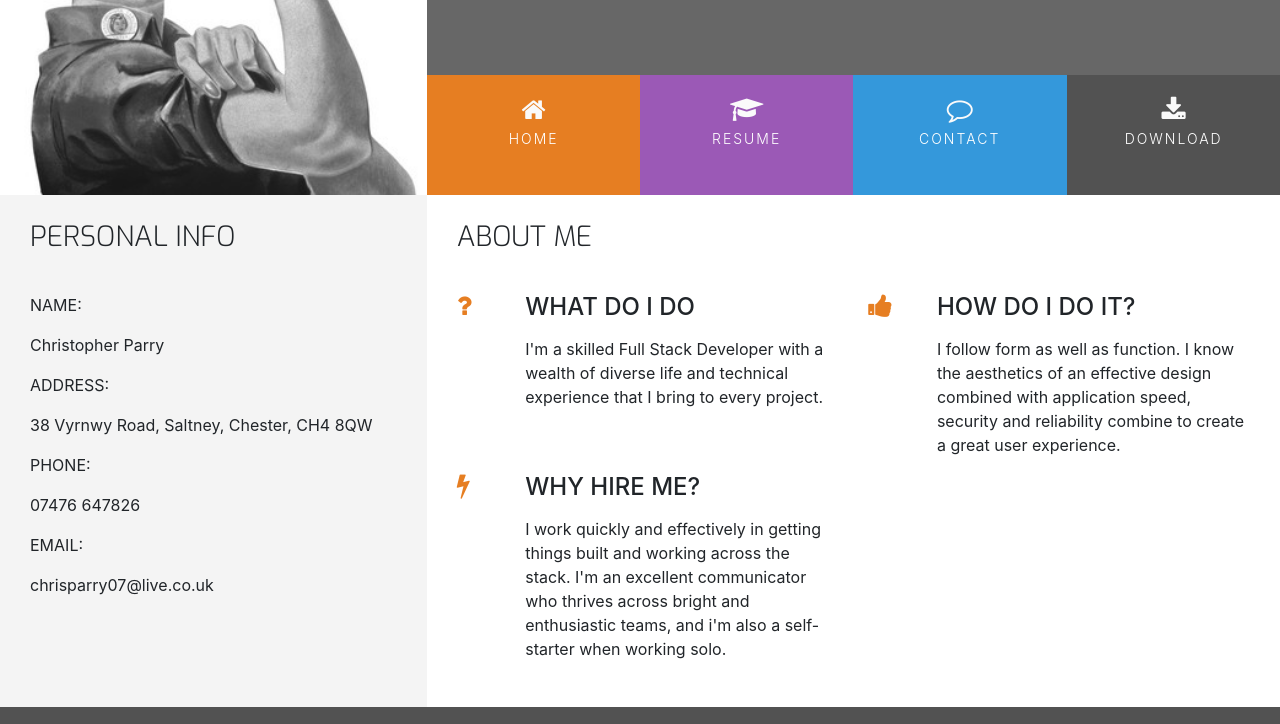
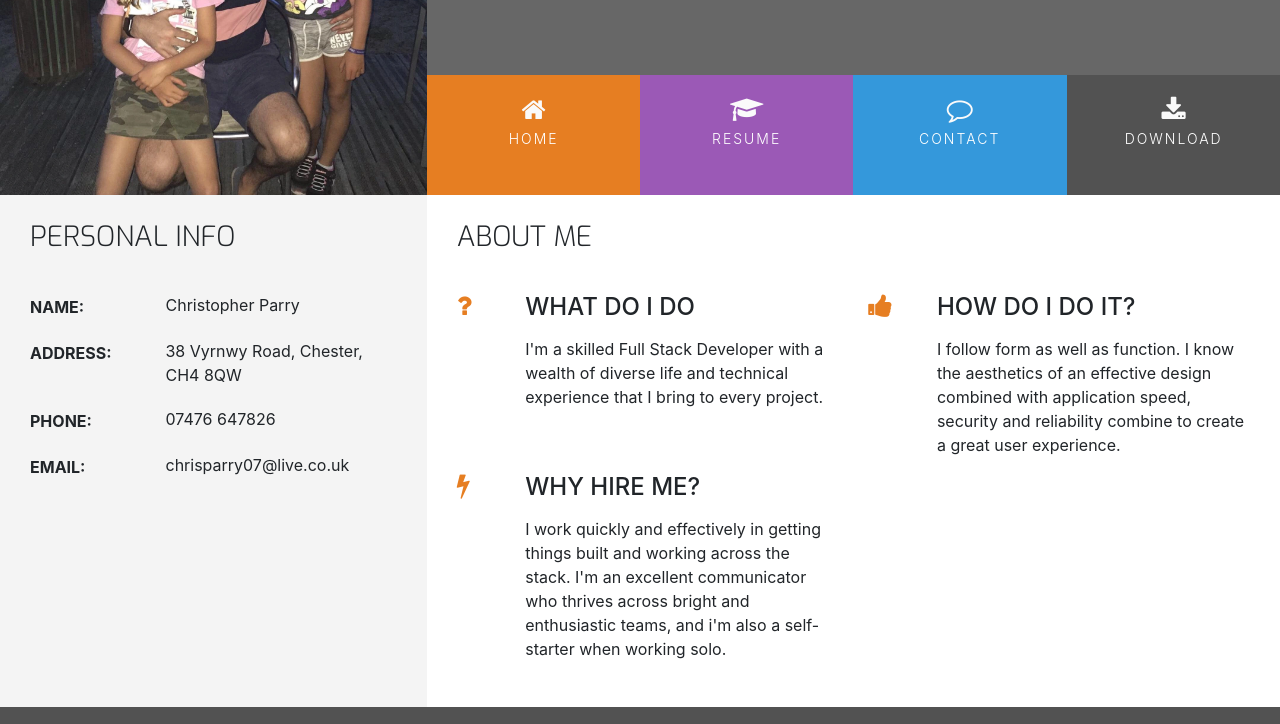
Before and after one commit to meSSSy/UCD-Resume, a plain HTML site: page index.html in a window 1280 px wide. Shown: the part 174-898 px from the top of the page. Drawn offline with nearby package versions, Linux system fonts and the light colour scheme; a web font is replaced by a local one.

Commit message:
Personal Info section added, however it looks wrong

```diff
--- a/assets/css/style.css
+++ b/assets/css/style.css
@@ -82,7 +82,7 @@ h1,h2,h3,h4 {
 }
 
 .logo {
-    background: url(../images/rosie.jpg);
+    background: url(../images/15B791CB-C763-4F6C-806D-E468AB1544EE.webp);
     background-position: center;
     background-repeat: no-repeat;
     background-size: cover;
@@ -243,3 +243,38 @@ footer {
 .three-reasons-heading {
     margin-bottom: 15px;
 }
+
+/* ------------------------------------- Personal Info */
+
+.personal-info-item {
+    margin-bottom: 20px;
+    display: block;
+    clear: both;
+}
+
+.personal-info-item .key,
+.personal-info-item .value {
+    padding-right: 8px;
+    display: inline-block;
+}
+
+.personal-info-item .key p,
+.personal-info-item .value p {
+    margin: 0;
+}
+
+.personal-info-item .key {
+    width: 30%;
+    margin-right: 21px;
+    padding-top: 2px;
+    vertical-align: top;
+}
+
+.personal-info-item .key p {
+    font-weight: 700;
+}
+
+.personal-info-item .value {
+    position: relative;
+    width: 60%;
+}
--- a/index.html
+++ b/index.html
@@ -59,11 +59,9 @@
     <!-- Contact details and reasons to hire me -->
     <section class="container-fluid">
     <div class="row">
-    <!-- col-md-4 above 'three reasons' so that the column appears on the left -->
-    <!-- Personal Information Section -->
        <div class="col-md-4 bg-color-personal-info section-column">
             <div class="row">
-                    <div class="col-md-12">
+                <div class="col-12">
                     <h3 class="section-heading uppercase">
                         Personal Info
                     </h3>
@@ -89,7 +87,7 @@
                 </div>
             <div class="value">
                     <p>
-                            38 Vyrnwy Road, Saltney, Chester, CH4 8QW
+                        38 Vyrnwy Road, Chester, CH4 8QW
                     </p>
             </div>
             </div>
```
Also changed, not shown: assets/images/15B791CB-C763-4F6C-806D-E468AB1544EE.webp (added), assets/images/IMG_3864.webp (added). Lines whose indentation alone changed are shown as unchanged.
